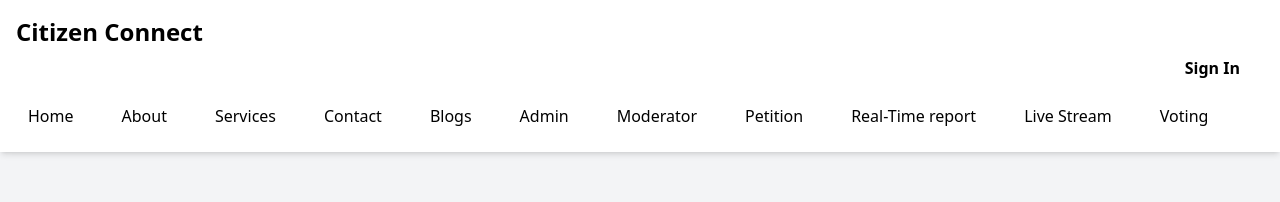
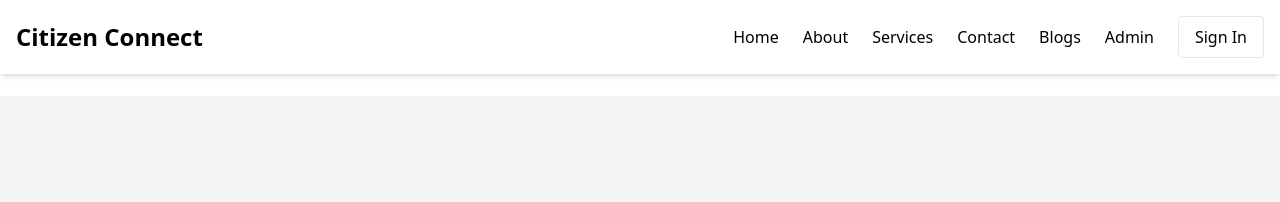
Before and after one commit to Titusrono/citizenConnectFrontend, an Angular app: page / in a window 1280 px wide. Shown: the top 202 px of the page. Built offline with nearby package versions, Linux system fonts and the light colour scheme.

Commit message:
service page changed

```diff
--- a/src/app/components/home/home.component.html
+++ b/src/app/components/home/home.component.html
@@ -1,5 +1,5 @@
 <div class="bg-gray-100 min-h-screen flex flex-col">
-    <div class="bg-white shadow-md py-4 px-6 fixed w-full z-10">
+    <!-- <div class="bg-white shadow-md py-4 px-6 fixed w-full z-10">
         <div class="container mx-auto flex justify-between items-center">
             <h2 class="text-2xl font-bold text-blue-600">Citizen Connect</h2>
             <nav>
@@ -10,7 +10,7 @@
                 </ul>
             </nav>
         </div>
-    </div>
+    </div> -->
 
     <div class="flex-1 overflow-auto mt-16">
         <div class="container mx-auto px-6 lg:px-20 py-16">
--- a/src/app/shared/header/header.component.html
+++ b/src/app/shared/header/header.component.html
@@ -1,47 +1,46 @@
 <div class="bg-white text-black fixed top-0 w-full z-50 shadow-md">
-  <header class="container mx-auto flex flex-wrap items-center justify-between p-4 relative">
+  <div class="container mx-auto flex items-center justify-between p-4">
     <!-- Logo -->
-    <div class="text-2xl font-bold flex-shrink-0">
-      Citizen Connect
+    <div class="text-2xl font-bold">Citizen Connect</div>
+
+    <!-- Hamburger Icon (Mobile only) -->
+    <!-- <button (click)="toggleMenu()" class="md:hidden text-3xl focus:outline-none">
+      &#9776;
+    </button> -->
+
+    <!-- Desktop Menu -->
+    <div class="hidden md:flex items-center space-x-6">
+      <a href="/" routerLink="/" routerLinkActive="font-bold underline">Home</a>
+      <a href="/about" routerLink="/about" routerLinkActive="font-bold underline">About</a>
+      <a href="/service" routerLink="/service" routerLinkActive="font-bold underline">Services</a>
+      <a href="/contact" routerLink="/contact" routerLinkActive="font-bold underline">Contact</a>
+      <a href="/blog" routerLink="/blog" routerLinkActive="font-bold underline">Blogs</a>
+      <a href="/dashboard" routerLink="/dashboard" routerLinkActive="font-bold underline">Admin</a>
+      <!-- <a href="/moderator" routerLink="/moderator" routerLinkActive="font-bold underline">Moderator</a>
+      <a href="/petition" routerLink="/petition" routerLinkActive="font-bold underline">Petition</a>
+      <a href="/realtimereport" routerLink="/realtimereport" routerLinkActive="font-bold underline">Real-Time</a>
+      <a href="/streaminglive" routerLink="/streaminglive" routerLinkActive="font-bold underline">Live Stream</a>
+      <a href="/votingdasboard" routerLink="/votingdasboard" routerLinkActive="font-bold underline">Voting</a> -->
+      <a href="/login" class="py-2 px-4 bg-white text-black border rounded hover:bg-gray-100">Sign In</a>
     </div>
+  </div>
 
-    <!-- Sign In Button -->
-    <div class="w-full text-right mb-2">
-      <a href="/login" class="inline-block py-2 px-6 bg-white text-black font-semibold rounded hover:bg-gray-100 transition">
-        Sign In
-      </a>
-    </div>
-
-    <!-- Navigation -->
-    <nav class="flex flex-wrap justify-center w-full md:w-auto space-x-4 md:space-x-6 text-center">
-      <a href="/" class="nav-link">Home</a>
-      <a href="/about" class="nav-link">About</a>
-      <a href="/service" class="nav-link">Services</a>
-      <a href="/contact" class="nav-link">Contact</a>
-      <a href="/blog" class="nav-link">Blogs</a>
-      <a href="/dashboard" class="nav-link">Admin</a>
-      <a href="/moderator" class="nav-link">Moderator</a>
-      <a href="/petition" class="nav-link">Petition</a>
-      <a href="/realtimereport" class="nav-link">Real-Time report</a>
-      <a href="/streaminglive" class="nav-link">Live Stream</a>
-      <a href="/votingdasboard" class="nav-link">Voting</a>
-    </nav>
-  </header>
+  <!-- Mobile Menu -->
+  <div #mobileMenu class="md:hidden hidden flex-col space-y-2 px-4 pb-4">
+    <a href="/" routerLink="/" routerLinkActive="font-bold underline">Home</a>
+    <a href="/about" routerLink="/about" routerLinkActive="font-bold underline">About</a>
+    <a href="/service" routerLink="/service" routerLinkActive="font-bold underline">Services</a>
+    <a href="/contact" routerLink="/contact" routerLinkActive="font-bold underline">Contact</a>
+    <a href="/blog" routerLink="/blog" routerLinkActive="font-bold underline">Blogs</a>
+    <a href="/dashboard" routerLink="/dashboard" routerLinkActive="font-bold underline">Admin</a>
+    <!-- <a href="/moderator" routerLink="/moderator" routerLinkActive="font-bold underline">Moderator</a>
+    <a href="/petition" routerLink="/petition" routerLinkActive="font-bold underline">Petition</a>
+    <a href="/realtimereport" routerLink="/realtimereport" routerLinkActive="font-bold underline">Real-Time</a>
+    <a href="/streaminglive" routerLink="/streaminglive" routerLinkActive="font-bold underline">Live Stream</a>
+    <a href="/votingdasboard" routerLink="/votingdasboard" routerLinkActive="font-bold underline">Voting</a> -->
+    <a href="/login" class="py-2 px-4 bg-white text-black border rounded hover:bg-gray-100">Sign In</a>
+  </div>
 </div>
 
-<!-- Spacer to prevent content from hiding behind fixed header -->
-<div class="h-20"></div>
-
-<script>
-  // Get current page URL and highlight the active link
-  document.addEventListener("DOMContentLoaded", function () {
-    const links = document.querySelectorAll(".nav-link");
-    const currentPath = window.location.pathname;
-
-    links.forEach(link => {
-      if (link.getAttribute("href") === currentPath) {
-        link.classList.add("active");
-      }
-    });
-  });
-</script>
+<!-- Spacer -->
+<div class="h-24"></div>
```
Also changed, not shown: src/app/components/service/service.component.html (+8 -7 lines).
